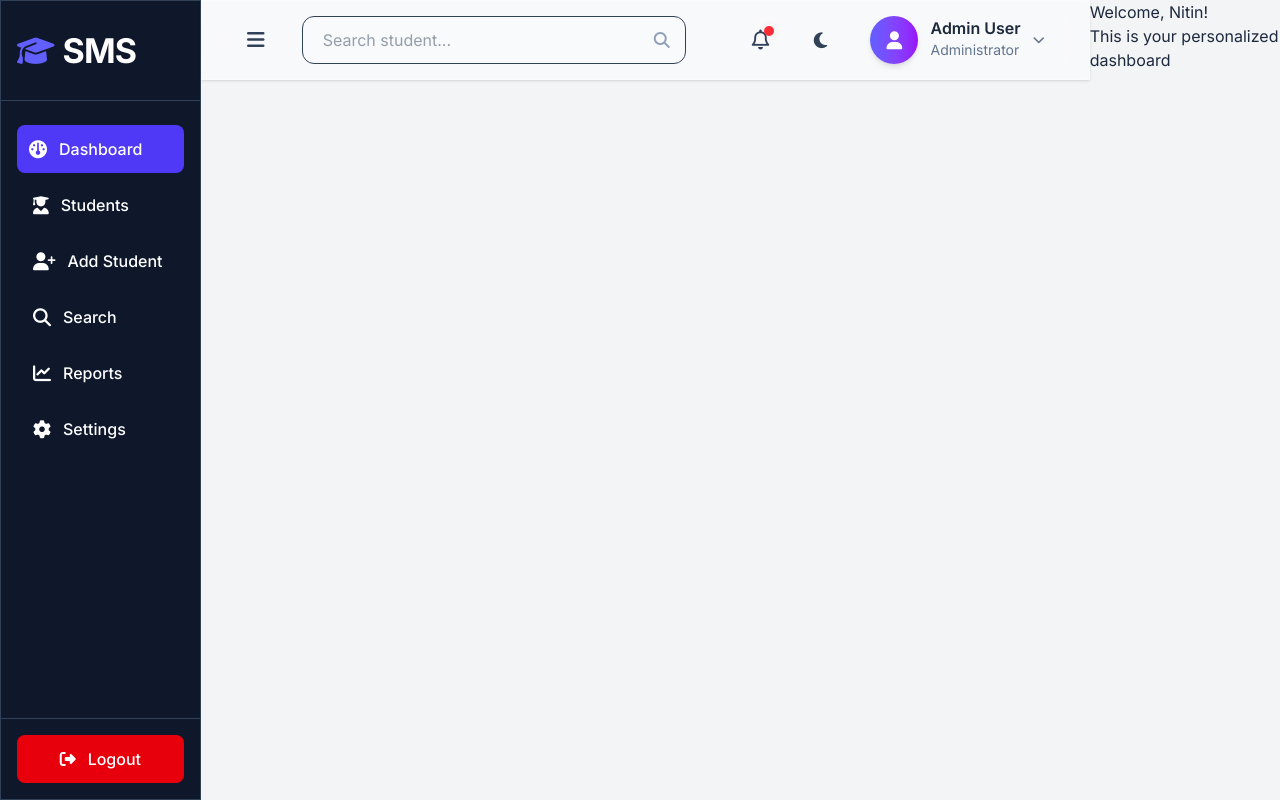
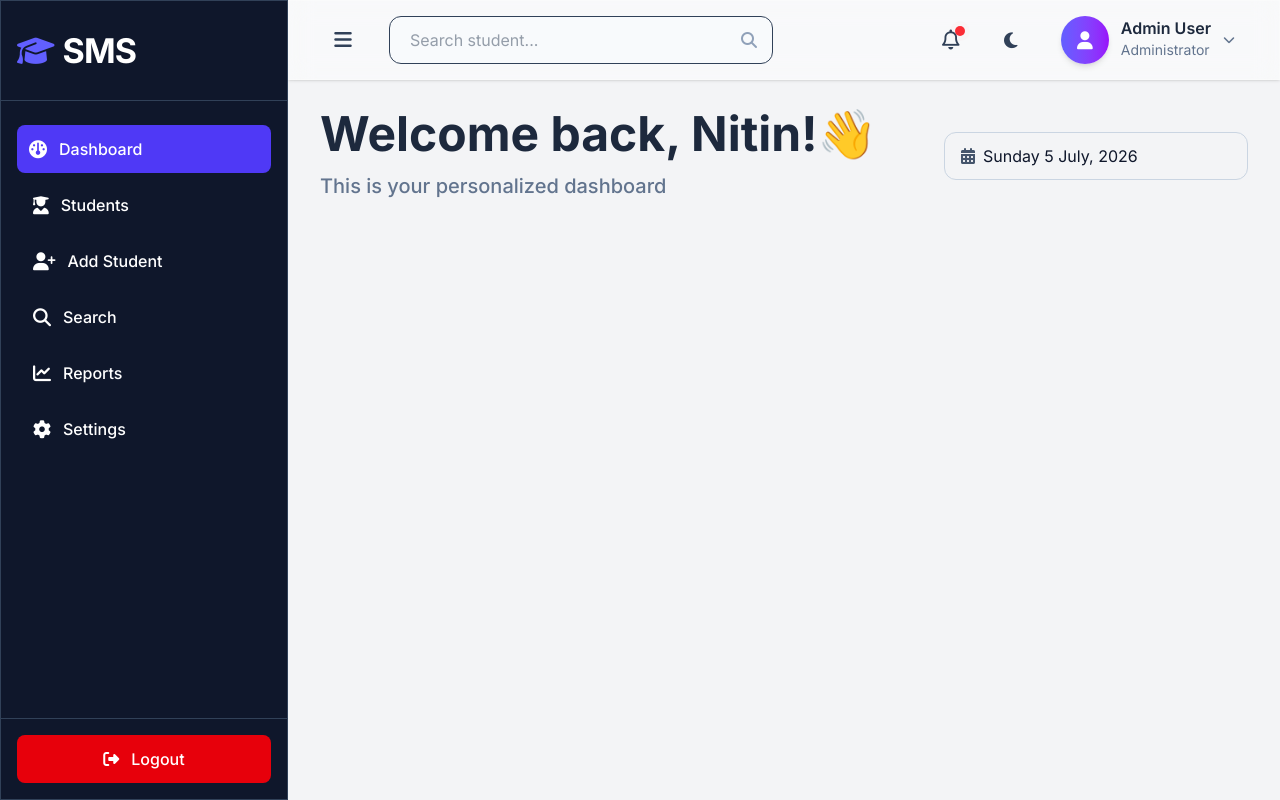
Before and after one commit to Nitin0259/Student-Management-System, a Django app: page /dashboard/ in a window 1280 px wide. Run offline with Django 5.2, Linux system fonts and the light colour scheme; a user stored in the database is signed in.

Commit message:
Work on main section

```diff
--- a/MainApp/static/src/output.css
+++ b/MainApp/static/src/output.css
@@ -36,6 +36,8 @@
     --color-white: #fff;
     --spacing: 0.25rem;
     --container-md: 28rem;
+    --container-2xl: 42rem;
+    --container-5xl: 64rem;
     --text-xs: 0.75rem;
     --text-xs--line-height: calc(1 / 0.75);
     --text-sm: 0.875rem;
@@ -48,10 +50,15 @@
     --text-2xl--line-height: calc(2 / 1.5);
     --text-3xl: 1.875rem;
     --text-3xl--line-height: calc(2.25 / 1.875);
+    --text-5xl: 3rem;
+    --text-5xl--line-height: 1;
+    --text-6xl: 3.75rem;
+    --text-6xl--line-height: 1;
     --font-weight-medium: 500;
     --font-weight-semibold: 600;
     --font-weight-bold: 700;
     --tracking-tight: -0.025em;
+    --leading-tight: 1.25;
     --radius-lg: 0.5rem;
     --radius-xl: 0.75rem;
     --radius-2xl: 1rem;
@@ -258,6 +265,27 @@
   .z-50 {
     z-index: 50;
   }
+  .container {
+    width: 100%;
+    @media (width >= 40rem) {
+      max-width: 40rem;
+    }
+    @media (width >= 48rem) {
+      max-width: 48rem;
+    }
+    @media (width >= 64rem) {
+      max-width: 64rem;
+    }
+    @media (width >= 80rem) {
+      max-width: 80rem;
+    }
+    @media (width >= 96rem) {
+      max-width: 96rem;
+    }
+  }
+  .mx-auto {
+    margin-inline: auto;
+  }
   .mt-1 {
     margin-top: var(--spacing);
   }
@@ -354,17 +382,26 @@
   .w-20 {
     width: calc(var(--spacing) * 20);
   }
-  .w-68 {
-    width: calc(var(--spacing) * 68);
-  }
   .w-72 {
     width: calc(var(--spacing) * 72);
+  }
+  .w-76 {
+    width: calc(var(--spacing) * 76);
+  }
+  .w-80 {
+    width: calc(var(--spacing) * 80);
   }
   .w-96 {
     width: calc(var(--spacing) * 96);
   }
   .w-full {
     width: 100%;
+  }
+  .max-w-2xl {
+    max-width: var(--container-2xl);
+  }
+  .max-w-5xl {
+    max-width: var(--container-5xl);
   }
   .max-w-md {
     max-width: var(--container-md);
@@ -387,6 +424,10 @@
   }
   .-translate-y-1\/2 {
     --tw-translate-y: calc(calc(1 / 2 * 100%) * -1);
+    translate: var(--tw-translate-x) var(--tw-translate-y);
+  }
+  .translate-y-0 {
+    --tw-translate-y: 0;
     translate: var(--tw-translate-x) var(--tw-translate-y);
   }
   .transform {
@@ -438,8 +479,18 @@
       margin-block-end: calc(calc(var(--spacing) * 2) * calc(1 - var(--tw-space-y-reverse)));
     }
   }
+  .space-y-3 {
+    :where(& > :not(:last-child)) {
+      --tw-space-y-reverse: 0;
+      margin-block-start: calc(calc(var(--spacing) * 3) * var(--tw-space-y-reverse));
+      margin-block-end: calc(calc(var(--spacing) * 3) * calc(1 - var(--tw-space-y-reverse)));
+    }
+  }
   .overflow-hidden {
     overflow: hidden;
+  }
+  .overflow-y-auto {
+    overflow-y: auto;
   }
   .rounded {
     border-radius: 0.25rem;
@@ -586,17 +640,35 @@
   .p-4 {
     padding: calc(var(--spacing) * 4);
   }
+  .p-6 {
+    padding: calc(var(--spacing) * 6);
+  }
+  .p-8 {
+    padding: calc(var(--spacing) * 8);
+  }
   .p-10 {
     padding: calc(var(--spacing) * 10);
+  }
+  .px-2 {
+    padding-inline: calc(var(--spacing) * 2);
   }
   .px-3 {
     padding-inline: calc(var(--spacing) * 3);
   }
+  .px-3\.5 {
+    padding-inline: calc(var(--spacing) * 3.5);
+  }
   .px-4 {
     padding-inline: calc(var(--spacing) * 4);
   }
+  .px-5 {
+    padding-inline: calc(var(--spacing) * 5);
+  }
   .px-8 {
     padding-inline: calc(var(--spacing) * 8);
+  }
+  .py-1 {
+    padding-block: var(--spacing);
   }
   .py-2 {
     padding-block: calc(var(--spacing) * 2);
@@ -659,6 +749,10 @@
     --tw-leading: 1;
     line-height: 1;
   }
+  .leading-tight {
+    --tw-leading: var(--leading-tight);
+    line-height: var(--leading-tight);
+  }
   .font-bold {
     --tw-font-weight: var(--font-weight-bold);
     font-weight: var(--font-weight-bold);
@@ -707,6 +801,9 @@
   }
   .text-slate-800 {
     color: var(--color-slate-800);
+  }
+  .text-slate-900 {
+    color: var(--color-slate-900);
   }
   .text-white {
     color: var(--color-white);
@@ -782,6 +879,10 @@
     --tw-duration: 500ms;
     transition-duration: 500ms;
   }
+  .duration-1000 {
+    --tw-duration: 1000ms;
+    transition-duration: 1000ms;
+  }
   .ease-in-out {
     --tw-ease: var(--ease-in-out);
     transition-timing-function: var(--ease-in-out);
@@ -884,6 +978,24 @@
       outline-style: none;
     }
   }
+  .sm\:text-5xl {
+    @media (width >= 40rem) {
+      font-size: var(--text-5xl);
+      line-height: var(--tw-leading, var(--text-5xl--line-height));
+    }
+  }
+  .sm\:text-6xl {
+    @media (width >= 40rem) {
+      font-size: var(--text-6xl);
+      line-height: var(--tw-leading, var(--text-6xl--line-height));
+    }
+  }
+  .sm\:text-xl {
+    @media (width >= 40rem) {
+      font-size: var(--text-xl);
+      line-height: var(--tw-leading, var(--text-xl--line-height));
+    }
+  }
   .md\:block {
     @media (width >= 48rem) {
       display: block;
@@ -894,14 +1006,24 @@
       display: block;
     }
   }
+  .dark\:border-slate-300 {
+    &:where(.dark, .dark *) {
+      border-color: var(--color-slate-300);
+    }
+  }
+  .dark\:border-slate-500 {
+    &:where(.dark, .dark *) {
+      border-color: var(--color-slate-500);
+    }
+  }
+  .dark\:border-slate-600 {
+    &:where(.dark, .dark *) {
+      border-color: var(--color-slate-600);
+    }
+  }
   .dark\:border-slate-700 {
     &:where(.dark, .dark *) {
       border-color: var(--color-slate-700);
-    }
-  }
-  .dark\:bg-slate-50 {
-    &:where(.dark, .dark *) {
-      background-color: var(--color-slate-50);
     }
   }
   .dark\:bg-slate-800 {
@@ -924,24 +1046,40 @@
       color: var(--color-slate-100);
     }
   }
+  .dark\:text-slate-300 {
+    &:where(.dark, .dark *) {
+      color: var(--color-slate-300);
+    }
+  }
+  .dark\:text-slate-400 {
+    &:where(.dark, .dark *) {
+      color: var(--color-slate-400);
+    }
+  }
+  .dark\:text-slate-500 {
+    &:where(.dark, .dark *) {
+      color: var(--color-slate-500);
+    }
+  }
+  .dark\:text-slate-600 {
+    &:where(.dark, .dark *) {
+      color: var(--color-slate-600);
+    }
+  }
+  .dark\:text-slate-700 {
+    &:where(.dark, .dark *) {
+      color: var(--color-slate-700);
+    }
+  }
   .dark\:text-white {
     &:where(.dark, .dark *) {
       color: var(--color-white);
     }
   }
-  .dark\:placeholder\:text-slate-400 {
+  .dark\:placeholder\:text-slate-700 {
     &:where(.dark, .dark *) {
       &::placeholder {
-        color: var(--color-slate-400);
-      }
-    }
-  }
-  .dark\:hover\:bg-slate-700 {
-    &:where(.dark, .dark *) {
-      &:hover {
-        @media (hover: hover) {
-          background-color: var(--color-slate-700);
-        }
+        color: var(--color-slate-700);
       }
     }
   }
--- a/MainApp/templates/dashboard.html
+++ b/MainApp/templates/dashboard.html
@@ -1,16 +1,18 @@
 {% load static %}
-<!DOCTYPE html>
+<!doctype html>
 <html lang="en">
-
   <head>
-    <meta charset="UTF-8">
-    <meta name="viewport" content="width=device-width, initial-scale=1.0">
+    <meta charset="UTF-8" />
+    <meta name="viewport" content="width=device-width, initial-scale=1.0" />
     <title>Student Management System</title>
-    <link rel="icon" type="image" href="{% static 'Images/logo.png' %}">
-    <link rel="stylesheet" href="{% static 'src/output.css' %}">
-    <link rel="stylesheet" href="{% static 'src/style.css' %}">
+    <link rel="icon" type="image" href="{% static 'Images/logo.png' %}" />
+    <link rel="stylesheet" href="{% static 'src/output.css' %}" />
+    <link rel="stylesheet" href="{% static 'src/style.css' %}" />
     <!-- <script src="https://cdn.tailwindcss.com"></script> -->
-    <link rel="stylesheet" href="https://cdnjs.cloudflare.com/ajax/libs/font-awesome/6.4.0/css/all.min.css">
+    <link
+      rel="stylesheet"
+      href="https://cdnjs.cloudflare.com/ajax/libs/font-awesome/6.4.0/css/all.min.css"
+    />
     <style>
       .glass {
         background: rgba(255, 255, 255, 0.45);
@@ -28,107 +30,163 @@
         scroll-behavior: smooth;
       }
     </style>
-
   </head>
 
-<body class="bg-slate-50 text-slate-800 dark:bg-slate-900 dark:text-slate-100 transition-colors duration-300">
+  <body
+    class="bg-slate-50 text-slate-800 dark:bg-slate-900 dark:text-slate-100 transition-colors duration-300"
+  >
     <!-- site loader -->
-    <div id="loader"
-        class="fixed inset-0 z-50 flex items-center justify-center bg-slate-900 transition-opacity duration-500">
+    <div
+      id="loader"
+      class="fixed inset-0 z-50 flex items-center justify-center bg-slate-900 transition-opacity duration-500"
+    >
       <div class="relative">
         <div class="w-16 h-16 border-4 border-slate-700 rounded-full"></div>
         <div
-                class="absolute top-0 w-16 h-16 border-4 border-t-sky-500 border-r-transparent border-b-sky-500 border-l-transparent rounded-full animate-spin">
-            </div>
-            <div class="absolute top-6 left-6 w-4 h-4 bg-sky-500 rounded-full animate-pulse"></div>
+          class="absolute top-0 w-16 h-16 border-4 border-t-sky-500 border-r-transparent border-b-sky-500 border-l-transparent rounded-full animate-spin"
+        ></div>
+        <div
+          class="absolute top-6 left-6 w-4 h-4 bg-sky-500 rounded-full animate-pulse"
+        ></div>
       </div>
     </div>
 
     {% load static %}
 
     <div class="flex h-screen bg-gray-100">
-
       <!-- Sidebar -->
-        <aside id="sidebar"
-            class="w-72 bg-slate-900 border border-slate-700 text-white transition-all duration-500 ease-in-out flex flex-col overflow-hidden">
-
+      <aside
+        id="sidebar"
+        class="w-72 bg-slate-900 border border-slate-700 text-white transition-all duration-500 ease-in-out flex flex-col overflow-hidden"
+      >
         <!-- Logo -->
-            <div id="brandName" class="flex items-center gap-2 pl-4 py-6 border-b border-slate-700 whitespace-nowrap">
+        <div
+          id="brandName"
+          class="flex items-center gap-2 pl-4 py-6 border-b border-slate-700 whitespace-nowrap"
+        >
           <div class="text-indigo-500 text-3xl">
             <i class="fa-solid fa-graduation-cap"></i>
           </div>
 
-                <div class="sidebar-text flex flex-col transition-opacity duration-300">
-                    <span class="text-white text-[34px] font-bold tracking-tight">SMS</span>
+          <div
+            class="sidebar-text flex flex-col transition-opacity duration-300"
+          >
+            <span class="text-white text-[34px] font-bold tracking-tight"
+              >SMS</span
+            >
           </div>
         </div>
 
         <!-- Navigation -->
         <nav class="flex-1 px-4 py-6 space-y-2">
-
-                <a href="{% url 'dashboard' %}"
-                    class="nav-item flex items-center px-3 py-3 rounded-lg bg-indigo-600 hover:bg-indigo-700 hover:translate-x-1 hover:shadow-lg transition-all duration-300">
+          <a
+            href="{% url 'dashboard' %}"
+            class="nav-item flex items-center px-3 py-3 rounded-lg bg-indigo-600 hover:bg-indigo-700 hover:translate-x-1 hover:shadow-lg transition-all duration-300"
+          >
             <i
-                        class="fa-solid fa-gauge text-lg group-hover:rotate-12 transition-transform duration-300"></i><span
-                        class="sidebar-text ml-3 font-medium whitespace-nowrap transition-all duration-500 ease-in-out">Dashboard</span>
+              class="fa-solid fa-gauge text-lg group-hover:rotate-12 transition-transform duration-300"
+            ></i
+            ><span
+              class="sidebar-text ml-3 font-medium whitespace-nowrap transition-all duration-500 ease-in-out"
+              >Dashboard</span
+            >
           </a>
 
-                <a href="#" class="nav-item flex items-center px-4 py-3 rounded-lg hover:bg-slate-800 transition">
-                    <i class="fa-solid fa-user-graduate text-lg"></i><span
-                        class="sidebar-text ml-3 font-medium whitespace-nowrap transition-all duration-500 ease-in-out">Students</span>
+          <a
+            href="#"
+            class="nav-item flex items-center px-4 py-3 rounded-lg hover:bg-slate-800 transition"
+          >
+            <i class="fa-solid fa-user-graduate text-lg"></i
+            ><span
+              class="sidebar-text ml-3 font-medium whitespace-nowrap transition-all duration-500 ease-in-out"
+              >Students</span
+            >
           </a>
 
-                <a href="#" class="nav-item flex items-center px-4 py-3 rounded-lg hover:bg-slate-800 transition">
-                    <i class="fa-solid fa-user-plus text-lg"></i><span
-                        class="sidebar-text ml-3 font-medium whitespace-nowrap transition-all duration-500 ease-in-out">Add
-                        Student</span>
+          <a
+            href="#"
+            class="nav-item flex items-center px-4 py-3 rounded-lg hover:bg-slate-800 transition"
+          >
+            <i class="fa-solid fa-user-plus text-lg"></i
+            ><span
+              class="sidebar-text ml-3 font-medium whitespace-nowrap transition-all duration-500 ease-in-out"
+              >Add Student</span
+            >
           </a>
 
-                <a href="#" class="nav-item flex items-center px-4 py-3 rounded-lg hover:bg-slate-800 transition">
+          <a
+            href="#"
+            class="nav-item flex items-center px-4 py-3 rounded-lg hover:bg-slate-800 transition"
+          >
             <i class="fa-solid fa-magnifying-glass text-lg"></i>
             <span
-                        class="sidebar-text ml-3 font-medium whitespace-nowrap transition-all duration-500 ease-in-out">Search</span>
+              class="sidebar-text ml-3 font-medium whitespace-nowrap transition-all duration-500 ease-in-out"
+              >Search</span
+            >
           </a>
-                <a href="#" class="nav-item flex items-center px-4 py-3 rounded-lg hover:bg-slate-800 transition">
+          <a
+            href="#"
+            class="nav-item flex items-center px-4 py-3 rounded-lg hover:bg-slate-800 transition"
+          >
             <i class="fa-solid fa-chart-line text-lg"></i>
             <span
-                        class="sidebar-text ml-3 font-medium whitespace-nowrap transition-all duration-500 ease-in-out">Reports</span>
+              class="sidebar-text ml-3 font-medium whitespace-nowrap transition-all duration-500 ease-in-out"
+              >Reports</span
+            >
           </a>
-                <a href="#" class="nav-item flex items-center px-4 py-3 rounded-lg hover:bg-slate-800 transition">
+          <a
+            href="#"
+            class="nav-item flex items-center px-4 py-3 rounded-lg hover:bg-slate-800 transition"
+          >
             <i class="fa-solid fa-gear text-lg"></i>
             <span
-                        class="sidebar-text ml-3 font-medium whitespace-nowrap transition-all duration-500 ease-in-out">Settings</span>
+              class="sidebar-text ml-3 font-medium whitespace-nowrap transition-all duration-500 ease-in-out"
+              >Settings</span
+            >
           </a>
         </nav>
 
         <!-- Logout -->
         <div class="p-4 border-t border-slate-700">
-                <a href="#"
-                    class="nav-item flex items-center justify-center px-4 py-3 rounded-lg bg-red-600 hover:bg-red-700 transition">
+          <a
+            href="#"
+            class="nav-item flex items-center justify-center px-4 py-3 rounded-lg bg-red-600 hover:bg-red-700 transition"
+          >
             <i class="fa-solid fa-right-from-bracket"></i>
             <span
-                        class="sidebar-text ml-3 font-medium whitespace-nowrap transition-all duration-500 ease-in-out">Logout</span>
+              class="sidebar-text ml-3 font-medium whitespace-nowrap transition-all duration-500 ease-in-out"
+              >Logout</span
+            >
           </a>
         </div>
       </aside>
 
+      <div class="flex flex-col flex-1 overflow-hidden">
         <!-- Header part -->
-        <div class="w-full">
         <header
-                class="h-20 bg-white border-b glass border-slate-200 flex items-center justify-between px-8 shrink-0 shadow-sm">
+          class="h-20 bg-white border-b glass border-slate-200 flex items-center justify-between px-8 shrink-0 shadow-sm"
+        >
           <div class="flex items-center gap-6">
-
             <!-- sidebar btn toogle -->
-                    <button id="toggleBtn"
-                        class="w-11 h-11 rounded-xl hover:bg-slate-200 dark:hover:bg-slate-800 transition flex items-center justify-center cursor-pointer">
-                        <i class="fa-solid fa-bars text-xl text-slate-700 dark:text-slate-50"></i>
+            <button
+              id="toggleBtn"
+              class="w-11 h-11 rounded-xl hover:bg-slate-200 dark:hover:bg-slate-800 transition flex items-center justify-center cursor-pointer"
+            >
+              <i
+                class="fa-solid fa-bars text-xl text-slate-700 dark:text-slate-50"
+              ></i>
             </button>
 
             <div class="relative hidden md:block mr-6">
-                        <input type="text" placeholder="Search student..."
-                            class="w-96 h-12 pl-5 pr-12 rounded-xl bg-slate-50 text-slate-700 border dark:bg-slate-800 dark:border-slate-700 dark:text-white focus:outline-none dark:placeholder:text-slate-700">
+              <input
+                type="text"
+                placeholder="Search student..."
+                class="w-96 h-12 pl-5 pr-12 rounded-xl bg-slate-50 text-slate-700 border dark:bg-slate-800 dark:border-slate-700 dark:text-white focus:outline-none dark:placeholder:text-slate-700"
+              />
 
-                        <button class="absolute right-4 top-1/2 -translate-y-1/2 text-slate-400 hover:text-indigo-600">
+              <button
+                class="absolute right-4 top-1/2 -translate-y-1/2 text-slate-400 hover:text-indigo-600"
+              >
                 <i class="fa-solid fa-magnifying-glass"></i>
               </button>
             </div>
@@ -136,89 +194,120 @@
 
           <div class="flex items-center gap-4">
             <button
-                        class="relative w-11 h-11 rounded-xl hover:bg-slate-200 dark:hover:bg-slate-800 transition flex items-center justify-center">
+              class="relative w-11 h-11 rounded-xl hover:bg-slate-200 dark:hover:bg-slate-800 transition flex items-center justify-center"
+            >
+              <i
+                class="fa-regular fa-bell text-xl text-slate-700 dark:text-slate-50"
+              ></i>
 
-                        <i class="fa-regular fa-bell text-xl text-slate-700 dark:text-slate-50"></i>
+              <span
+                class="absolute top-2 right-2 w-2.5 h-2.5 rounded-full bg-red-500"
+              ></span>
 
-                        <span class="absolute top-2 right-2 w-2.5 h-2.5 rounded-full bg-red-500"></span>
-
-                        <span class="absolute top-2 right-2 w-2.5 h-2.5 rounded-full bg-red-500 animate-ping"></span>
-
+              <span
+                class="absolute top-2 right-2 w-2.5 h-2.5 rounded-full bg-red-500 animate-ping"
+              ></span>
             </button>
 
             <!-- Theme toggle -->
             <button
-                        class="myToggleBtn w-11 h-11 rounded-xl hover:bg-slate-200 dark:hover:bg-slate-800 text-xl transition-color transition flex items-center justify-center">
+              class="myToggleBtn w-11 h-11 rounded-xl hover:bg-slate-200 dark:hover:bg-slate-800 text-xl transition-color transition flex items-center justify-center"
+            >
               <i class="fa-solid fa-moon theme_icon text-slate-700 text-lg"></i>
             </button>
 
             <!-- Profile -->
             <button
-                        class="flex items-center gap-3 rounded-xl px-3 py-2 hover:bg-slate-200 dark:hover:bg-slate-800 transition">
-
+              class="flex items-center gap-3 rounded-xl px-3 py-2 hover:bg-slate-200 dark:hover:bg-slate-800 transition"
+            >
               <!-- User Icon -->
               <div
-                            class="w-12 h-12 rounded-full bg-linear-to-r from-indigo-500 to-purple-600 flex items-center justify-center shadow-md">
+                class="w-12 h-12 rounded-full bg-linear-to-r from-indigo-500 to-purple-600 flex items-center justify-center shadow-md"
+              >
                 <i class="fa-solid fa-user text-white text-lg"></i>
               </div>
 
               <!-- User Info -->
               <div class="hidden lg:block text-left">
-                            <h4 class="font-semibold text-slate-800 dark:text-slate-50 leading-none">
+                <h4
+                  class="font-semibold text-slate-800 dark:text-slate-50 leading-none"
+                >
                   Admin User
                 </h4>
 
-                            <p class="text-sm text-slate-500 mt-1">
-                                Administrator
-                            </p>
+                <p class="text-sm text-slate-500 mt-1">Administrator</p>
               </div>
 
               <!-- Dropdown -->
-                        <i class="fa-solid fa-chevron-down text-xs text-slate-500 dark:text-slate-50"></i>
-
+              <i
+                class="fa-solid fa-chevron-down text-xs text-slate-500 dark:text-slate-50"
+              ></i>
             </button>
           </div>
         </header>
-        </div>
 
         <!-- Main section -->
-         <section class="p-8 dark:bg-slate-900">
-            <div class="container">
-                <h2>Welcome, {{user.username}}!</h2>
-                <p>This is your personalized dashboard</p>
+        <main class="flex-1 w-full h-screen overflow-y-auto dark:bg-slate-900">
+          <div
+            class="flex items-center justify-between max-w-5xl px-8 py-6 mx-auto"
+          >
+            <div class="left-part">
+              <h2
+                class="text-3xl sm:text-5xl font-bold leading-tight transform translate-y-0 transition duration-1000"
+              >
+                Welcome back, {{user.username}}!👋
+              </h2>
+              <p
+                class="text-slate-500 dark:text-slate-400 text-sm py-2 font-medium sm:text-xl max-w-2xl mx-auto"
+              >
+                This is your personalized dashboard
+              </p>
             </div>
-        </section>
+            <div class="right-part">
+              <div
+                id="showCurrentDate"
+                class="w-76 h-12 flex items-center gap-2 text-slate-600 dark:text-slate-300 px-4 rounded-xl border border-slate-300 dark:border-slate-700"
+              >
+                <i class="fa-solid fa-calendar-days dark:text-slate-50"></i
+                ><span class="text-slate-900 dark:text-slate-50"
+                  >Loading...</span
+                >
+              </div>
+            </div>
+          </div>
+        </main>
+      </div>
     </div>
     <script src="{% static 'JS/script.js' %}"></script>
 
     <script>
       // sidebar btn slider
-        const sidebar = document.getElementById("sidebar")
-        const toggleBtn = document.getElementById("toggleBtn")
-        const sidebarTexts = document.querySelectorAll(".sidebar-text")
+      const sidebar = document.getElementById("sidebar");
+      const toggleBtn = document.getElementById("toggleBtn");
+      const sidebarTexts = document.querySelectorAll(".sidebar-text");
 
-        toggleBtn.addEventListener('click', () => {
-            sidebar.classList.toggle("w-72")
-            sidebar.classList.toggle("w-20")
+      toggleBtn.addEventListener("click", () => {
+        sidebar.classList.toggle("w-72");
+        sidebar.classList.toggle("w-20");
 
-            sidebarTexts.forEach(text => {
-                text.classList.toggle("opacity-0")
-                text.classList.toggle("hidden")
-            })
-        })
+        sidebarTexts.forEach((text) => {
+          text.classList.toggle("opacity-0");
+          text.classList.toggle("hidden");
+        });
+      });
 
       // Theme toggle
-        const themeToggle = document.querySelectorAll(".myToggleBtn")
+      const themeToggle = document.querySelectorAll(".myToggleBtn");
 
-        themeToggle.forEach(btn => {
+      themeToggle.forEach((btn) => {
         btn.addEventListener("click", () => {
-                document.documentElement.classList.toggle("dark")
+          document.documentElement.classList.toggle("dark");
 
           const isDark = document.documentElement.classList.contains("dark");
 
           localStorage.setItem("theme", isDark ? "dark" : "light");
 
-                document.querySelectorAll(".theme_icon").forEach(icon => {
+          document.querySelectorAll(".theme_icon").forEach((icon) => {
             if (isDark) {
               icon.classList.remove("fa-moon", "text-slate-600");
               icon.classList.add("fa-sun", "text-yellow-400");
@@ -226,19 +315,32 @@
               icon.classList.remove("fa-sun", "text-yellow-400");
               icon.classList.add("fa-moon", "text-slate-600");
             }
-                })
-            })
-        })
+          });
+        });
+      });
 
       if (localStorage.getItem("theme") === "dark") {
-            document.documentElement.classList.add("dark")
+        document.documentElement.classList.add("dark");
 
-            document.querySelectorAll(".theme_icon").forEach(icon => {
+        document.querySelectorAll(".theme_icon").forEach((icon) => {
           icon.classList.remove("fa-moon", "text-slate-600");
           icon.classList.add("fa-sun", "text-yellow-400");
         });
       }
+
+      // Show CurrentDate
+      const currentDate = document.getElementById("showCurrentDate");
+
+      const today = new Date();
+
+      const options = {
+        weekday: "long",
+        day: "numeric",
+        month: "long",
+        year: "numeric",
+      };
+
+      currentDate.querySelector("span").textContent = today.toLocaleDateString("en-IN", options)
     </script>
   </body>
-
 </html>
```
Also changed, not shown: other parts of MainApp/static/src/output.css (+32 -18 lines), db.sqlite3. Lines whose indentation alone changed are shown as unchanged.
